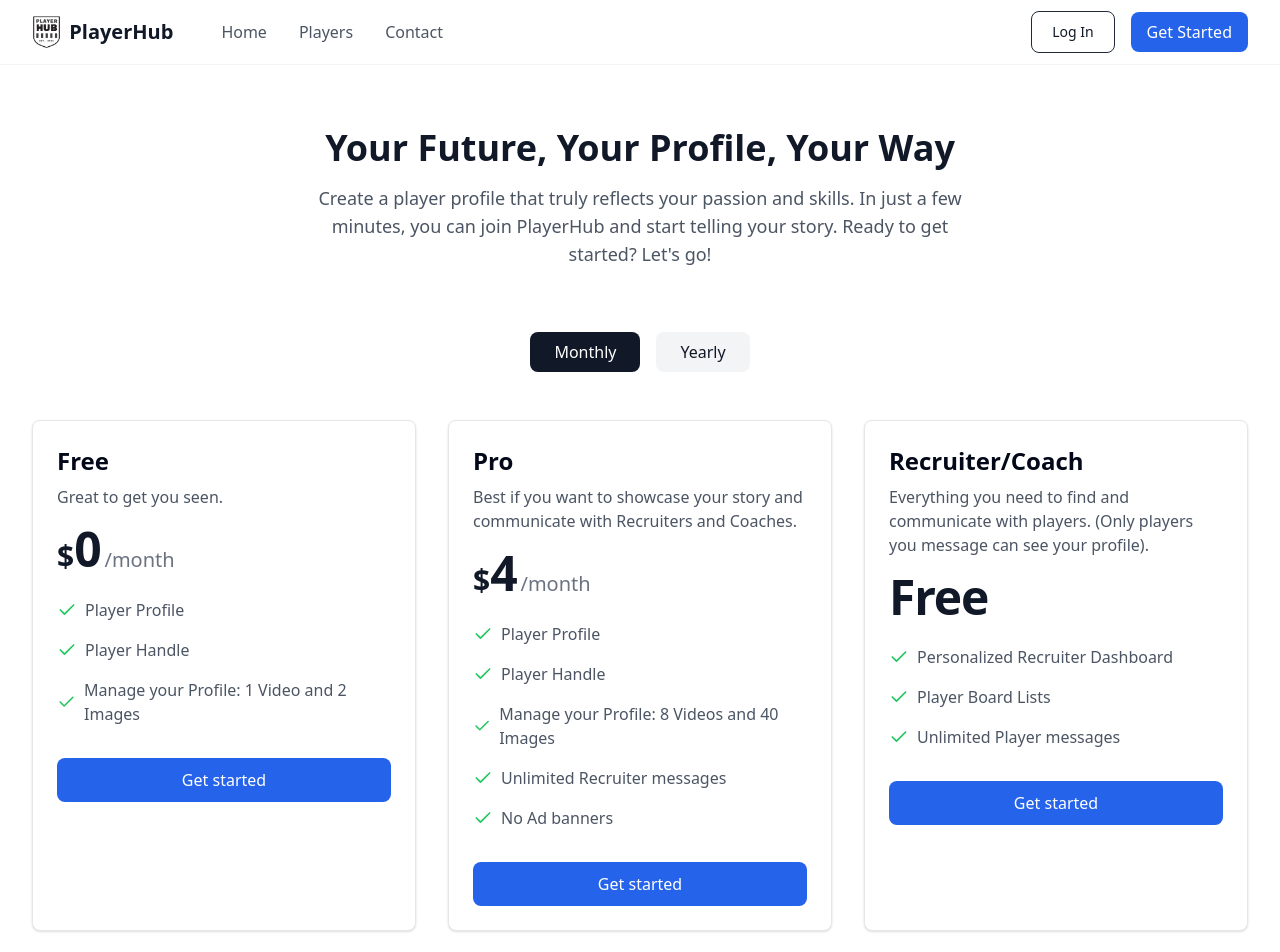
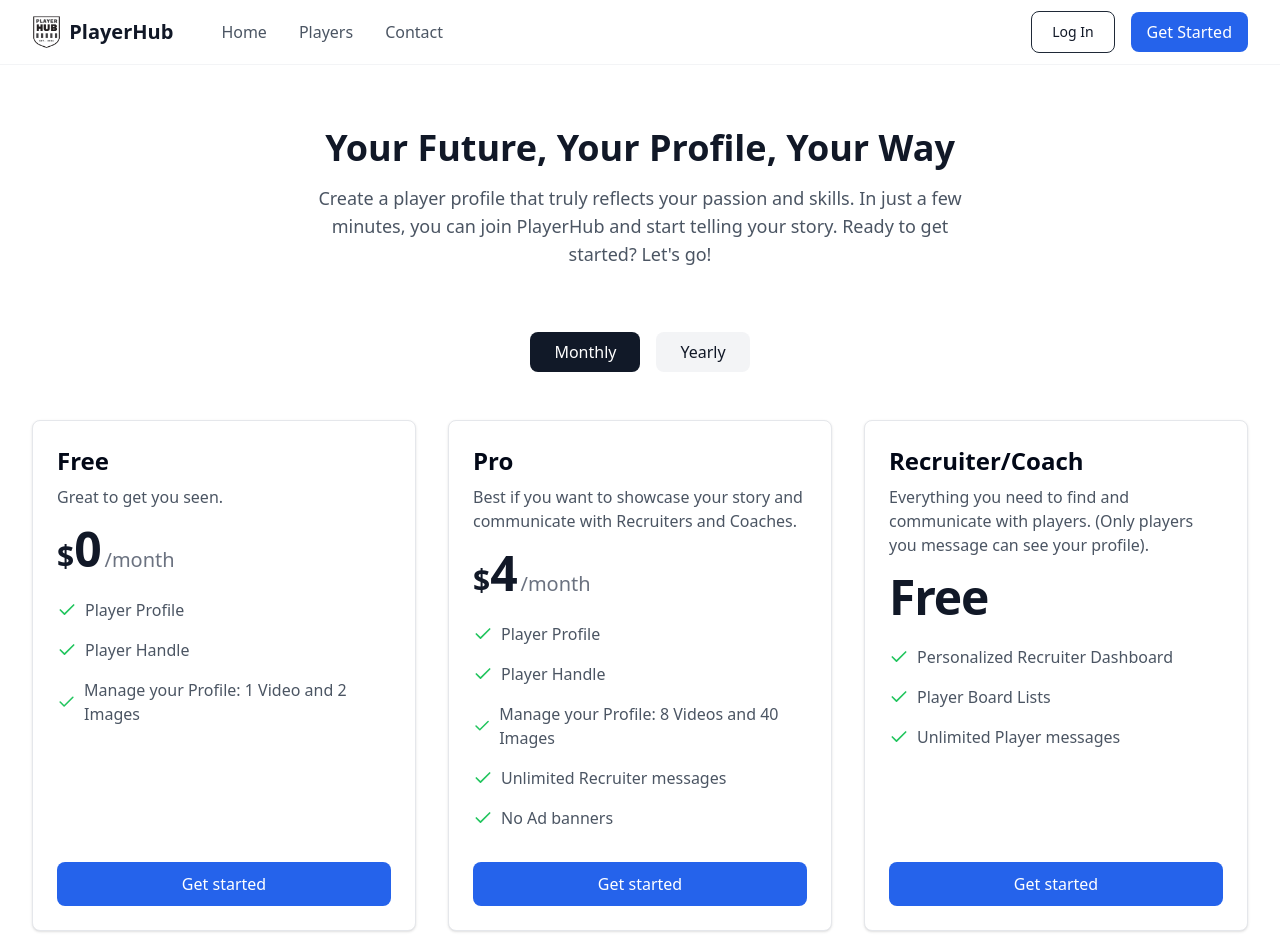
Before and after one commit to godesign27/player-hub-marketing-site, a React (Vite) app: page /get-started in a window 1280 px wide. Shown: the top 952 px of the page. Built offline with nearby package versions, Linux system fonts and the light colour scheme.

Commit message:
Align "Get Started" Button
Adjusted the alignment of the "Get Started" button to be positioned at the bottom of each card in the Get Started section of the application.
[skip gpt_engineer]

```diff
--- a/src/pages/GetStarted.tsx
+++ b/src/pages/GetStarted.tsx
@@ -22,7 +22,8 @@ const GetStarted = () => {
 
         <div className="grid md:grid-cols-3 gap-8">
           {/* Free Plan */}
-          <div className="w-full p-6 bg-white border border-gray-200 rounded-lg shadow">
+          <div className="w-full p-6 bg-white border border-gray-200 rounded-lg shadow flex flex-col">
+            <div className="flex-grow">
               <h2 className="text-2xl font-bold mb-2">Free</h2>
               <p className="text-gray-600 mb-4">Great to get you seen.</p>
               <div className="flex items-baseline text-gray-900 mb-6">
@@ -44,13 +45,15 @@ const GetStarted = () => {
                   <span className="text-gray-600">Manage your Profile: 1 Video and 2 Images</span>
                 </li>
               </ul>
-            <button className="w-full bg-blue-600 text-white py-2.5 px-4 rounded-lg hover:bg-blue-700 transition-colors">
+            </div>
+            <button className="w-full bg-blue-600 text-white py-2.5 px-4 rounded-lg hover:bg-blue-700 transition-colors mt-auto">
               Get started
             </button>
           </div>
 
           {/* Pro Plan */}
-          <div className="w-full p-6 bg-white border border-gray-200 rounded-lg shadow">
+          <div className="w-full p-6 bg-white border border-gray-200 rounded-lg shadow flex flex-col">
+            <div className="flex-grow">
               <h2 className="text-2xl font-bold mb-2">Pro</h2>
               <p className="text-gray-600 mb-4">Best if you want to showcase your story and communicate with Recruiters and Coaches.</p>
               <div className="flex items-baseline text-gray-900 mb-6">
@@ -80,13 +83,15 @@ const GetStarted = () => {
                   <span className="text-gray-600">No Ad banners</span>
                 </li>
               </ul>
-            <button className="w-full bg-blue-600 text-white py-2.5 px-4 rounded-lg hover:bg-blue-700 transition-colors">
+            </div>
+            <button className="w-full bg-blue-600 text-white py-2.5 px-4 rounded-lg hover:bg-blue-700 transition-colors mt-auto">
               Get started
             </button>
           </div>
 
           {/* Recruiter/Coach Plan */}
-          <div className="w-full p-6 bg-white border border-gray-200 rounded-lg shadow">
+          <div className="w-full p-6 bg-white border border-gray-200 rounded-lg shadow flex flex-col">
+            <div className="flex-grow">
               <h2 className="text-2xl font-bold mb-2">Recruiter/Coach</h2>
               <p className="text-gray-600 mb-4">Everything you need to find and communicate with players. (Only players you message can see your profile).</p>
               <div className="flex items-baseline text-gray-900 mb-6">
@@ -106,7 +111,8 @@ const GetStarted = () => {
                   <span className="text-gray-600">Unlimited Player messages</span>
                 </li>
               </ul>
-            <button className="w-full bg-blue-600 text-white py-2.5 px-4 rounded-lg hover:bg-blue-700 transition-colors">
+            </div>
+            <button className="w-full bg-blue-600 text-white py-2.5 px-4 rounded-lg hover:bg-blue-700 transition-colors mt-auto">
               Get started
             </button>
           </div>
```
Lines whose indentation alone changed are shown as unchanged.
